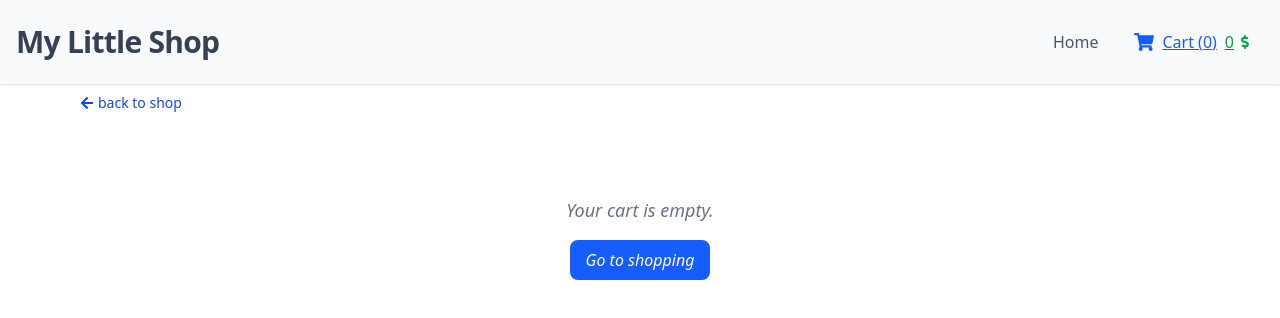
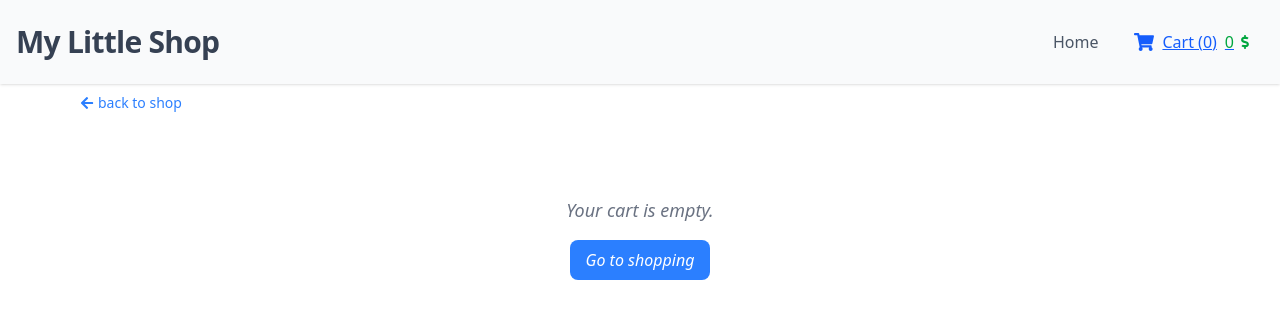
Before and after one commit to danmkt00/little-shop, a React (Vite) app: page /cart in a window 1280 px wide. Shown: the top 318 px of the page. Built offline with nearby package versions, Linux system fonts and the light colour scheme; the HTML template or start-up script is replaced by a standard one.

Commit message:
add styling to no page

```diff
--- a/src/components/Form.jsx
+++ b/src/components/Form.jsx
@@ -42,7 +42,7 @@ const Form = () => {
                 />
                 <button
                     type="submit"
-                    className="px-4 py-2 bg-blue-600 text-white rounded-lg hover:bg-blue-700 transition cursor-pointer"
+                    className="px-4 py-2 bg-blue-500 text-white rounded-lg hover:bg-blue-600 transition cursor-pointer"
                 >
                     Search
                 </button>
--- a/src/components/Product.jsx
+++ b/src/components/Product.jsx
@@ -39,7 +39,7 @@ const Product = ({ product }) => {
                     </span>
 
                     <FaShoppingCart
-                        className="cursor-pointer text-xl text-blue-600 hover:text-blue-800 hover:rotate-12 transition-transform duration-300"
+                        className="cursor-pointer text-xl text-blue-500 hover:text-blue-600 hover:rotate-12 transition-transform duration-300"
                         onClick={addToCart}
                     />
                 </div>
--- a/src/pages/Cart.jsx
+++ b/src/pages/Cart.jsx
@@ -20,10 +20,10 @@ const Cart = () => {
 
     return (
        <>
-    <div className="px-6 sm:px-10 lg:px-20 mb-2 pt-2 text-blue-700">
+    <div className="px-6 sm:px-10 lg:px-20 mb-2 pt-2 text-blue-500">
         <button
             onClick={() => navigate("/")}
-            className="text-sm hover:underline cursor-pointer hover:text-blue-900"
+            className="text-sm hover:underline cursor-pointer hover:text-blue-600"
         >
             <div className="flex items-center gap-1">
                 <FaArrowLeft />
@@ -81,7 +81,7 @@ const Cart = () => {
                 <p className="text-lg">Your cart is empty.</p>
                 <button
                     onClick={() => navigate("/")}
-                    className="px-4 py-2 bg-blue-600 text-white rounded-lg hover:bg-blue-700 transition cursor-pointer"
+                    className="px-4 py-2 bg-blue-500 text-white rounded-lg hover:bg-blue-600 transition cursor-pointer"
                 >
                     Go to shopping
                 </button>
--- a/src/pages/NoPage.jsx
+++ b/src/pages/NoPage.jsx
@@ -1,7 +1,19 @@
+import { useNavigate } from "react-router-dom";
 const NoPage = () => {
-  return (
-    <div>No Page Found</div>
-  )
-}
+    const navigate = useNavigate();
+    return (
+        <div className="pt-30 flex flex-col items-center justify-center bg-white">
+            <h1 className="text-gray-800 text-4xl md:text-6xl font-extrabold select-none mb-8">
+                No Page Found
+            </h1>
+            <button
+                onClick={() => navigate("/")}
+                className="px-6 py-3 bg-blue-500 text-white rounded-md hover:bg-blue-600 transition cursor-pointer"
+            >
+                Return to Home Page
+            </button>
+        </div>
+    );
+};
 
-export default NoPage
+export default NoPage;
```
